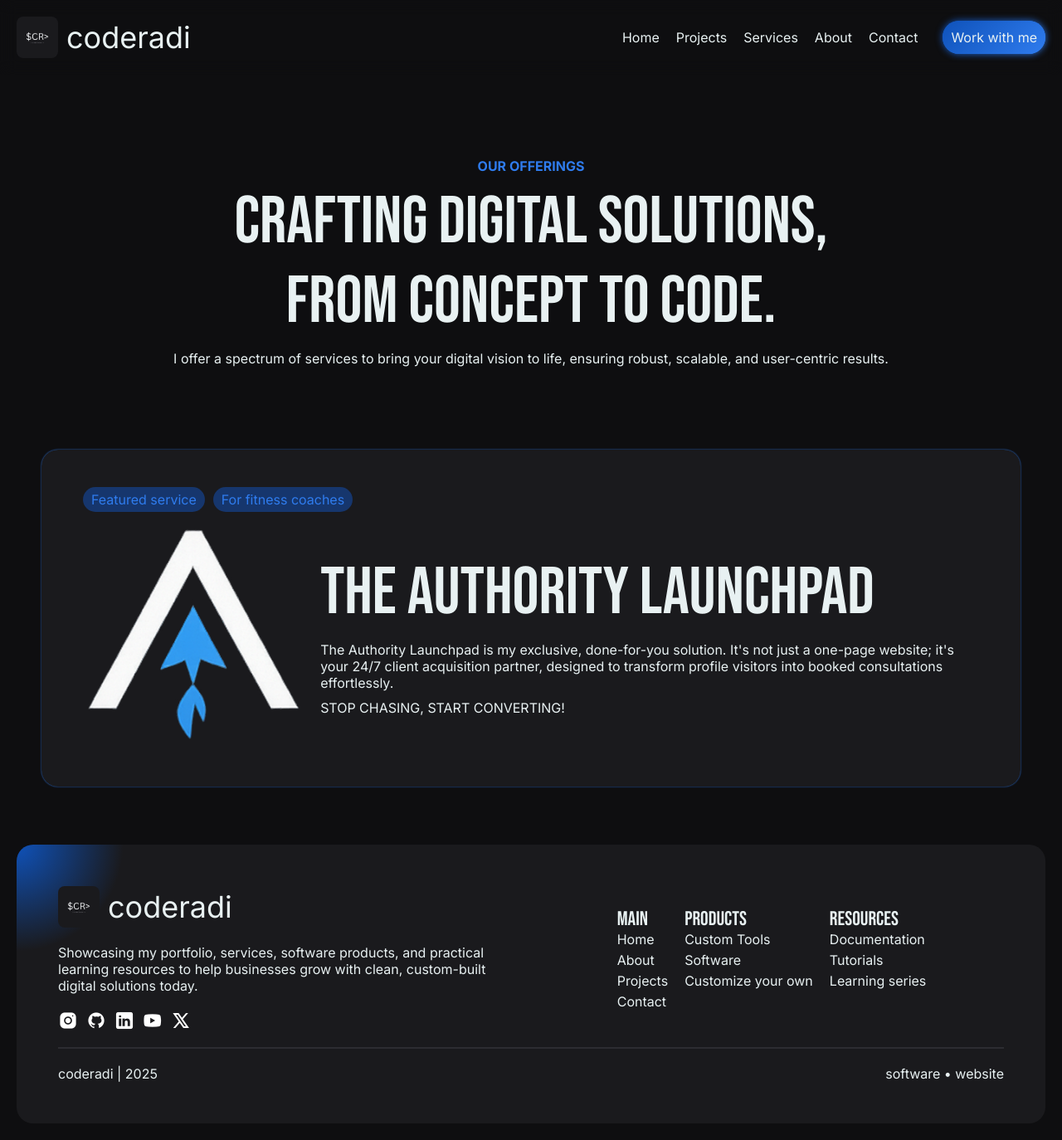
After one commit to coderadi-in/coderadi, a Flask app: page /services/ in a window 1280 px wide. The commit adds this page. Shown: the whole page at 83% size. Run offline with Flask 3, Linux system fonts and the light colour scheme.

Commit message:
Initialized services page

```diff
--- a/router.py
+++ b/router.py
@@ -42,6 +42,12 @@ def show_project(project_id):
 def show_project_dev(project_id):
     return render_template(f'projects/{project_id}.html')
 
+# & SERVICES PAGE ROUTE
+@router.route('/services/')
+def services():
+    flash("This site is under development, some functions may not work", "warning")
+    return render_template('pages/services.html')
+
 # & ABOUT PAGE ROUTE
 @router.route('/about/')
 def about():
--- /dev/null
+++ b/static/css/pages/services.css
@@ -0,0 +1,33 @@
+.header {position: static !important;}
+.main {padding: 50px;}
+
+.hero {
+    padding: 50px 20px;
+    text-align: center;
+}
+
+.hero .text {
+    color: var(--secondary);
+    text-transform: uppercase;
+    font-weight: bold;
+}
+
+.hero .h1 {font-size: min(5rem, 10vw);}
+
+.featured {
+    padding: 50px;
+    border-radius: 20px;
+    box-shadow: 0 0 2px var(--secondary);
+    background-color: var(--surface);
+}
+
+.featured .tag {
+    padding: 5px 10px;
+    border-radius: 50px;
+    background-color: #16366D;
+    color: var(--secondary);
+    width: fit-content;
+}
+
+.featured .icon-content {width: 50%;}
+.featured .text-content .h2 {font-size: min(5rem, 10vw);}
--- a/templates/components/header.html
+++ b/templates/components/header.html
@@ -17,6 +17,7 @@
         <ul class="list row">
             <li><a href="/" class="link">Home</a></li>
             <li><a href="/projects/" class="link">Projects</a></li>
+            <li><a href="/services/" class="link">Services</a></li>
             <li><a href="/about/" class="link">About</a></li>
             <li><a href="/contact/" class="link">Contact</a></li>
         </ul>
@@ -45,6 +46,7 @@
         <ul class="list column gap-10">
             <li><a href="/" class="link">Home</a></li>
             <li><a href="/projects/" class="link">Projects</a></li>
+            <li><a href="/services/" class="link">Services</a></li>
             <li><a href="/about/" class="link">About</a></li>
             <li><a href="/contact/" class="link">Contact</a></li>
         </ul>
--- /dev/null
+++ b/templates/pages/services.html
@@ -0,0 +1,71 @@
+<!DOCTYPE html>
+<html lang="en">
+<head>
+    <!-- Google tag (gtag.js) -->
+    <script async src="https://www.googletagmanager.com/gtag/js?id=G-43FKW98F8P"></script>
+    <script>
+        window.dataLayer = window.dataLayer || [];
+        function gtag() { dataLayer.push(arguments); }
+        gtag('js', new Date());
+
+        gtag('config', 'G-43FKW98F8P');
+    </script>
+
+    <meta charset="UTF-8">
+    <meta name="viewport" content="width=device-width, initial-scale=1.0">
+    <meta name="language" content="en">
+    <meta name="author" content="coderadi">
+    <meta name="theme-color" content="#0E0E10">
+    <meta name="robots" , content="index, follow">
+    <meta name="canonical" , content="https://coderadi.in">
+    <!-- <meta name="google-site-verification" content="your_verification_code"> -->
+    <meta name="keywords"
+        content="india, uttar-pradesh, lucknow, gorakhpur, gkp, software, software-developer, web-developer, coderadi, coderadi.in, python, html-css, flask, flet, Aditya Singh">
+
+    <meta name="description"
+        content="Hi, I'm Aditya. A dedicated software developer & entreprenuer, building custom software and websites.">
+
+    <title>coderadi &bull; Let's work together</title>
+    <link rel="icon" href="{{ url_for('static', filename='assets/icons/icon.ico') }}" type="image/x-icon">
+    <link rel="shortcut icon" href="{{ url_for('static', filename='assets/icons/icon.ico') }}" type="image/x-icon">
+
+    <link rel="stylesheet" href="{{ url_for('static', filename='css/base/base.css') }}">
+    <link rel="stylesheet" href="{{ url_for('static', filename='css/pages/services.css') }}">
+</head>
+<body>
+    {% include 'components/header.html' %}
+    {% include 'components/msg.html' %}
+
+    <main class="main column gap-50">
+        <section class="hero column gap-10">
+            <span class="text">Our offerings</span>
+            <h1 class="h1">
+                <p>Crafting digital solutions,</p>
+                <p>from concept to code.</p>
+            </h1>
+            <p class="para">I offer a spectrum of services to bring your digital vision to life, ensuring robust, scalable, and user-centric results.</p>
+        </section>
+
+        <section class="featured column gap-20">
+            <ul class="list res-row gap-10">
+                <li><span class="tag text">Featured service</span></li>
+                <li><span class="tag text">For fitness coaches</span></li>
+            </ul>
+
+            <div class="row gap-20">
+                <div class="icon-content">
+                    <img src="{{ url_for('static', filename='assets/icons/the-authority-launchpad.png') }}" alt="The Authority Launchpad" class="img">
+                </div>
+
+                <div class="text-content column gap-10">
+                    <h2 class="h2">The authority launchpad</h2>
+                    <p class="para">The Authority Launchpad is my exclusive, done-for-you solution. It's not just a one-page website; it's your 24/7 client acquisition partner, designed to transform profile visitors into booked consultations effortlessly.</p>
+                    <p class="para">STOP CHASING, START CONVERTING!</p>
+                </div>
+            </div>
+        </section>
+    </main>
+
+    {% include 'components/footer.html' %}
+</body>
+</html>
```
Also changed, not shown: static/assets/icons/the-authority-launchpad.png (added).
